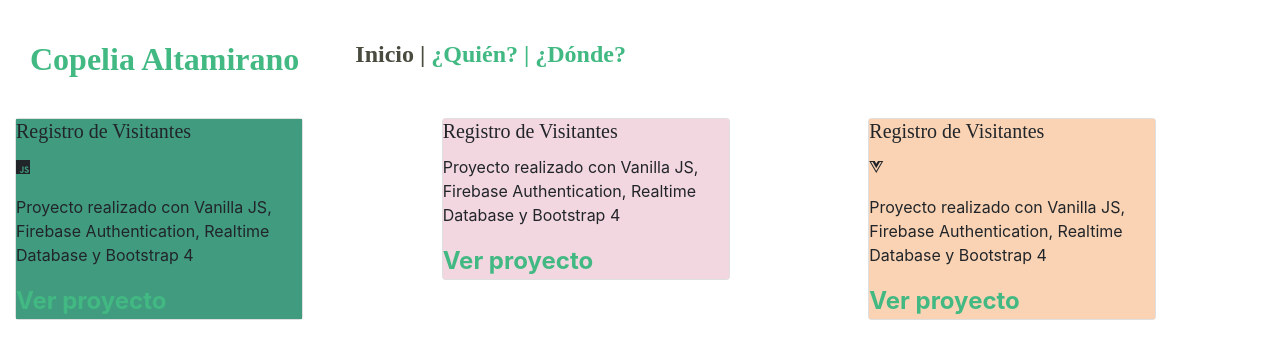
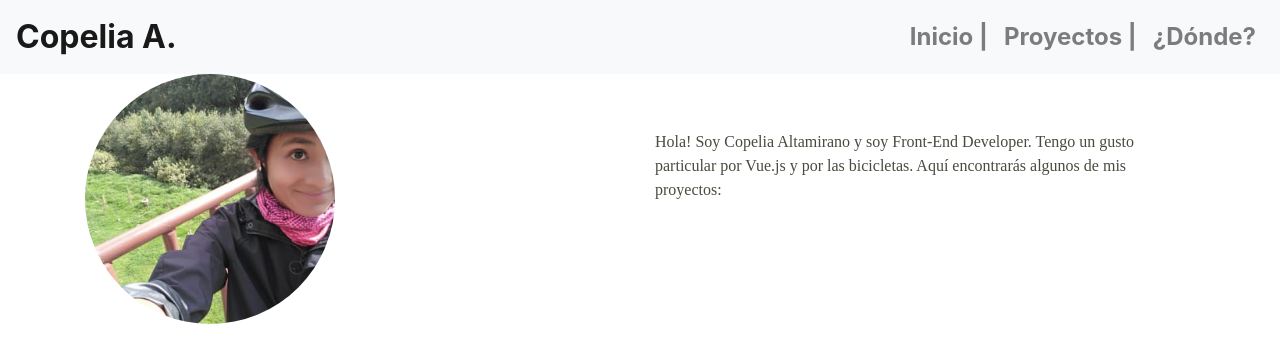
Before and after one commit to Copelia/copelia-portfolio, a Vue app: page /#/ in a window 1280 px wide. Shown: the top 362 px of the page. Built offline with nearby package versions, Linux system fonts and the light colour scheme; a web font is replaced by a local one.

Commit message:
Moviendo rutas y añadiendo la navbar responsive

```diff
--- a/src/App.vue
+++ b/src/App.vue
@@ -1,13 +1,24 @@
 <template>
   <div id="app">
-    <div class="nav">
-      <a class="navbar-brand">Copelia Altamirano</a>
-      <ul class="links-list .ml-5">
-      <router-link to="/">Inicio  |</router-link>
-      <router-link to="/about">  ¿Quién?  |</router-link>
-      <router-link to="/contact">  ¿Dónde?</router-link>
-      </ul>
-    </div>
+    <nav class="navbar navbar-expand-lg navbar-light bg-light">
+  <a class="navbar-brand" href="/">Copelia A.</a>
+  <button class="navbar-toggler" type="button" data-toggle="collapse" data-target="#navbarSupportedContent" aria-controls="navbarSupportedContent" aria-expanded="false" aria-label="Toggle navigation">
+    <span class="navbar-toggler-icon"></span>
+  </button>
+  <div class="collapse navbar-collapse" id="navbarSupportedContent">
+    <ul class="navbar-nav ml-auto">
+      <li class="nav-item">
+        <router-link to="/" class="nav-item nav-link">Inicio  |</router-link>
+      </li>
+      <li>
+        <router-link to="/projects" class="nav-item nav-link">  Proyectos  |</router-link>
+      </li>
+      <li class="nav-item">
+        <router-link to="/contact" class="nav-item nav-link">  ¿Dónde?</router-link>
+      </li>
+    </ul>
+  </div>
+</nav>
     <router-view/>
   </div>
 </template>
--- a/src/router.js
+++ b/src/router.js
@@ -1,6 +1,6 @@
 import Vue from 'vue';
 import Router from 'vue-router';
-import Home from './components/Hello.vue';
+import Home from './views/About.vue';
 
 Vue.use(Router);
 
@@ -12,9 +12,9 @@
       component: Home,
     },
     {
-      path: '/about',
-      name: 'about',
-      component: () => import(/* webpackChunkName: "about" */ './views/About.vue'),
+      path: '/projects',
+      name: 'projects',
+      component: () => import(/* webpackChunkName: "projects" */ './components/Hello.vue'),
     },
     {
       path: '/contact',
--- a/src/views/About.vue
+++ b/src/views/About.vue
@@ -15,11 +15,13 @@
   </div>
 </template>
 
+<script>
+export default {
+
+};
+</script>
+
 <style>
-
-.bio-pic{
-  /* text-align: right; */
-}
 
 img{
   width: 250px;
```
